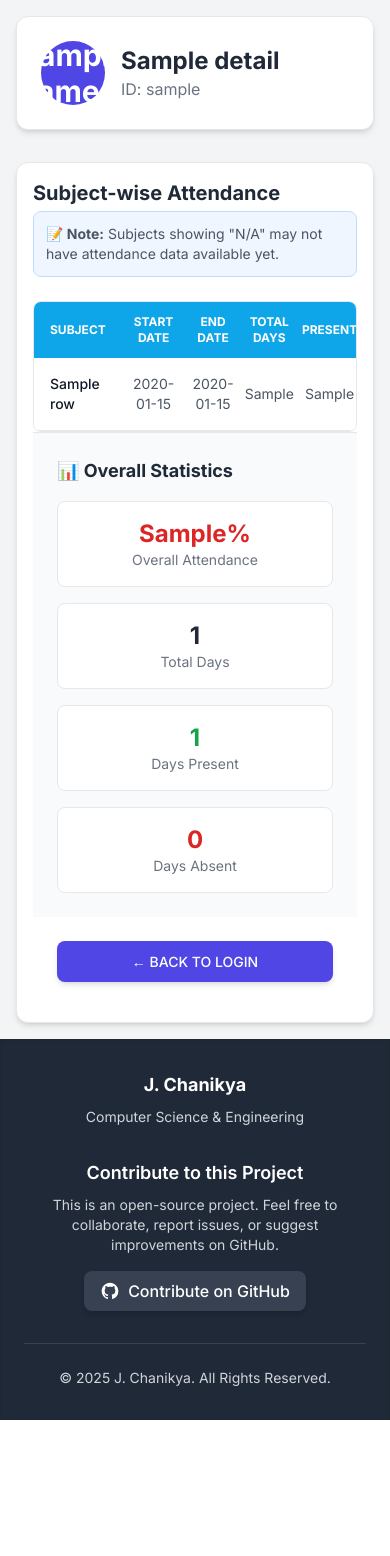
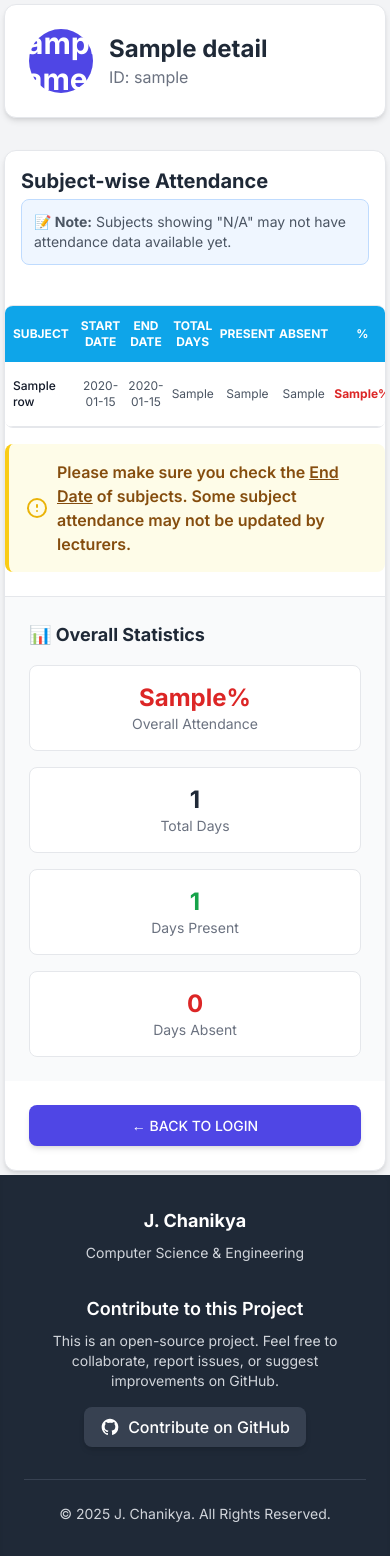
Before and after one commit to Chanikya-WebDev/JNTUA---Attendance-App, a Flask app: template templates/result.html in a window 390 px wide. Before the commit the page ends 1420 px from the top, so only its background shows below. Run offline with Flask 3, Linux system fonts and the light colour scheme; the template is opened without the code that fills it: most values are stand-ins (such as "Sample title", 1, 10 or a date in 2020); some libraries are stand-ins or nearby versions.

Commit message:
make attendance table layout fit to mobile screen

```diff
--- a/attendance_scraper.py
+++ b/attendance_scraper.py
@@ -105,14 +105,25 @@ def fetch_attendance(session: requests.Session, subjects: list):
             absent_count = total_days - present_count
             attendance_pct = round((present_count / total_days) * 100, 1) if total_days > 0 else 0
 
+            end_date_str = max(dates).strftime("%d-%m-%Y") if dates else None
+            end_date_warning = False
+            if end_date_str:
+                try:
+                    end_date_obj = datetime.strptime(end_date_str, "%d-%m-%Y")
+                    days_diff = (datetime.now() - end_date_obj).days
+                    if days_diff > 30:
+                        end_date_warning = True
+                except Exception:
+                    pass
             summary = {
                 "Subject": att_payload.get("sub_fullname", "Unknown"),
                 "Start Date": min(dates).strftime("%d-%m-%Y") if dates else None,
-                "End Date": max(dates).strftime("%d-%m-%Y") if dates else None,
+                "End Date": end_date_str,
                 "Total Days": total_days if dates else 0,
                 "No. of Present": present_count if dates else 0,
                 "No. of Absent": absent_count if dates else 0,
-                "Attendance %": attendance_pct if dates else 0
+                "Attendance %": attendance_pct if dates else 0,
+                "End Date Warning": end_date_warning
             }
         else:
             # If table not found, store None/0 values
@@ -123,7 +134,8 @@ def fetch_attendance(session: requests.Session, subjects: list):
                 "Total Days": 0,
                 "No. of Present": 0,
                 "No. of Absent": 0,
-                "Attendance %": 0
+                "Attendance %": 0,
+                "End Date Warning": False
             }
 
         all_summaries.append(summary)
--- a/templates/result.html
+++ b/templates/result.html
@@ -4,9 +4,7 @@
     <meta charset="UTF-8">
     <meta name="viewport" content="width=device-width, initial-scale=1.0">
     <title>Attendance Result - JNTUA</title>
-    <!-- Tailwind CSS for a modern, responsive design -->
     <script src="https://cdn.tailwindcss.com"></script>
-    <!-- Google Fonts: Inter for clean typography -->
     <link rel="preconnect" href="https://fonts.googleapis.com">
     <link rel="preconnect" href="https://fonts.gstatic.com" crossorigin>
     <link href="https://fonts.googleapis.com/css2?family=Inter:wght@400;500;600;700&display=swap" rel="stylesheet">
@@ -18,90 +16,65 @@
         .table-cell-wrap {
             word-break: break-word;
         }
-        /* Custom scrollbar for subtle horizontal scroll */
-        .subtle-scrollbar {
-            scrollbar-width: thin;
-            scrollbar-color: #a5b4fc #f3f4f6;
-        }
-        .subtle-scrollbar::-webkit-scrollbar {
-            height: 8px;
-        }
-        .subtle-scrollbar::-webkit-scrollbar-thumb {
-            background: #a5b4fc;
-            border-radius: 6px;
-        }
-        .subtle-scrollbar::-webkit-scrollbar-track {
-            background: #f3f4f6;
-        }
-        /* Responsive table tweaks */
-        @media (max-width: 450px) {
-            .attendance-table {
-                min-width: 400px;
-            }
-        }
     </style>
 </head>
 <body class="bg-gray-100 flex flex-col min-h-screen">
 
-    <!-- Main Content Area -->
-    <main class="flex-grow p-4 sm:p-6 md:p-8">
+    <main class="flex-grow p-1 sm:p-1 md:p-1">
         <div class="max-w-7xl mx-auto">
 
-            <!-- Header Section with Dynamic Data -->
             <header class="bg-white rounded-xl shadow-md p-6 mb-8 border border-gray-200">
                 <div class="flex items-center space-x-4">
                     <div class="flex-shrink-0 w-16 h-16 bg-indigo-600 rounded-full flex items-center justify-center text-white text-3xl font-bold">
                         {{ details['Name'][0] if details['Name'] else 'S' }}
                     </div>
+
                     <div>
                         <h1 class="text-2xl font-bold text-gray-800">{{ details['Name'] }}</h1>
                         <p class="text-md text-gray-500">ID: {{ details['Username'] }}</p>
+                        {% if details['Username'] == '24005A0404' %}
+                        <div class="mt-2 flex items-center justify-start">
+                            <span class="inline-flex items-center px-4 py-2 bg-gradient-to-r from-pink-400 via-red-400 to-yellow-300 text-white font-bold rounded-xl shadow-lg animate-pulse">
+                                <svg class="w-6 h-6 mr-2 text-pink-200" fill="none" stroke="currentColor" stroke-width="2" viewBox="0 0 24 24"><path stroke-linecap="round" stroke-linejoin="round" d="M4.318 6.318a4.5 4.5 0 016.364 0L12 7.636l1.318-1.318a4.5 4.5 0 116.364 6.364L12 21.364l-7.682-7.682a4.5 4.5 0 010-6.364z"/></svg>
+                                CR AND GR of ECE 💖
+                            </span>
+                        </div>
+                        {% endif %}
                     </div>
                 </div>
             </header>
 
-            <!-- Main Content Card -->
             <div class="bg-white rounded-xl shadow-md border border-gray-200 overflow-hidden">
-                <div class="p-4 sm:p-6">
+                <div class="p-0 sm:p-4">
+                    <div class="p-4 sm:p-0">
                         <h2 class="text-xl font-bold text-gray-800">Subject-wise Attendance</h2>
                         <p class="text-sm text-gray-600 mt-1 mb-6 bg-blue-50 p-3 rounded-lg border border-blue-200">
                             <strong>📝 Note:</strong> Subjects showing "N/A" may not have attendance data available yet.
                         </p>
+                    </div>
 
-                    <!-- Table Container for Horizontal Scrolling on Small Screens -->
-                    <div class="overflow-x-auto rounded-lg border border-gray-200 subtle-scrollbar" style="max-width:100vw;">
-        <!-- Responsive table: min-width for scroll, max-width for mobile, custom scrollbar -->
-        <table class="attendance-table min-w-[400px] w-full text-sm text-left text-gray-600">
+                    <div class="overflow-x-auto rounded-lg border-y sm:border border-gray-200">
+                        <table class="w-full text-xs text-left text-gray-600">
                             <thead class="text-xs text-white uppercase bg-sky-500">
                                 <tr>
-                    <!--
-                        KEY CHANGE #1: Removed `whitespace-nowrap` from the Subject column.
-                        - This allows the subject text to wrap onto multiple lines on small screens.
-                        - I've given it a fixed width (`w-48`) to control how much space it takes.
-                    -->
-                    <th scope="col" class="px-4 py-3 w-48">Subject</th>
-                    <th scope="col" class="px-3 py-3  text-center">Start Date</th>
-                    <th scope="col" class="px-3 py-3  text-center">End Date</th>
-                    <th scope="col" class="px-2 py-3  text-center">Total Days</th>
-                    <th scope="col" class="px-1 py-3  text-center">Present</th>
-                    <th scope="col" class="px-1 py-3  text-center">Absent</th>
-                    <th scope="col" class="px-1 py-3  text-center">%</th>
+                                    <th scope="col" class="px-2 py-3">Subject</th>
+                                    <th scope="col" class="px-1 py-3 text-center">Start Date</th>
+                                    <th scope="col" class="px-1 py-3 text-center">End Date</th>
+                                    <th scope="col" class="px-1 py-3 text-center">Total Days</th>
+                                    <th scope="col" class="px-0.5 py-3 text-center">Present</th>
+                                    <th scope="col" class="px-0.5 py-3 text-center">Absent</th>
+                                    <th scope="col" class="px-1 py-3 text-center">%</th>
                                 </tr>
                             </thead>
                             <tbody>
-                <!-- Django/Jinja2 template loop. The dummy data has been removed. -->
                                 {% for row in df %}
                                 <tr class="bg-white border-b hover:bg-gray-50 {% if row['Total Days'] == 0 %}bg-amber-50 hover:bg-amber-100{% endif %}">
-                    <!--
-                        KEY CHANGE #2: Removed `whitespace-nowrap` from the subject cell as well.
-                        - The text inside this cell will now wrap according to the width set in the header.
-                    -->
-                    <th scope="row" class="px-4 py-4 font-medium text-gray-900">{{ row['Subject'] }}</th>
-                    <td class="px-1 py-4 text-center ">{% if row['Start Date'] == 'N/A' %}<span class="italic text-gray-400">N/A</span>{% else %}{{ row['Start Date'] }}{% endif %}</td>
-                    <td class="px-1 py-4 text-center ">{% if row['End Date'] == 'N/A' %}<span class="italic text-gray-400">N/A</span>{% else %}{{ row['End Date'] }}{% endif %}</td>
+                                    <th scope="row" class="px-2 py-4 font-medium text-gray-900">{{ row['Subject'] }}</th>
+                                    <td class="px-1 py-4 text-center">{% if row['Start Date'] == 'N/A' %}<span class="italic text-gray-400">N/A</span>{% else %}{{ row['Start Date'] }}{% endif %}</td>
+                                    <td class="px-1 py-4 text-center {% if row['End Date Warning'] %}bg-yellow-100 text-yellow-800 font-semibold border border-yellow-400{% endif %}">{% if row['End Date'] == 'N/A' %}<span class="italic text-gray-400">N/A</span>{% else %}{{ row['End Date'] }}{% endif %}</td>
                                     <td class="px-1 py-2 text-center whitespace-nowrap">{{ row['Total Days'] }}</td>
-                    <td class="px-1 py-2 text-center whitespace-nowrap">{{ row['No. of Present'] }}</td>
-                    <td class="px-1 py-2 text-center whitespace-nowrap">{{ row['No. of Absent'] }}</td>
+                                    <td class="px-0.5 py-2 text-center whitespace-nowrap">{{ row['No. of Present'] }}</td>
+                                    <td class="px-0.5 py-2 text-center whitespace-nowrap">{{ row['No. of Absent'] }}</td>
                                     <td class="px-1 py-2 text-center whitespace-nowrap font-bold">
                                         {% if row['Attendance %'] == 'N/A' %}
                                             <span class="italic text-gray-400">N/A</span>
@@ -117,8 +90,13 @@
                             </tbody>
                         </table>
                     </div>
+                    <!-- Warning suggestion about end date -->
+                    <div class="mt-4 mb-6 p-4 bg-yellow-50 border-l-4 border-yellow-400 text-yellow-800 rounded-lg flex items-center gap-2">
+                        <svg class="w-6 h-6 text-yellow-500 flex-shrink-0" fill="none" stroke="currentColor" stroke-width="2" viewBox="0 0 24 24"><path stroke-linecap="round" stroke-linejoin="round" d="M12 9v2m0 4h.01M21 12a9 9 0 11-18 0 9 9 0 0118 0z"/></svg>
+                        <span class="font-semibold">Please make sure you check the <span class="underline">End Date</span> of subjects. Some subject attendance may not be updated by lecturers.</span>
+                    </div>
+                </div>
 
-                <!-- Overall Statistics Section with Dynamic Data -->
                 <div class="bg-gray-50 p-6 border-t border-gray-200">
                     <h3 class="text-lg font-bold text-gray-800 mb-4">📊 Overall Statistics</h3>
                     <div class="grid grid-cols-1 sm:grid-cols-2 md:grid-cols-4 gap-4 text-center">
@@ -140,25 +118,21 @@
                         </div>
                     </div>
                 </div>
-                 <!-- Action Buttons -->
                  <div class="p-6 flex flex-col sm:flex-row items-center justify-center gap-4">
                     <a href="/" class="w-full sm:w-auto text-center px-6 py-2.5 bg-indigo-600 text-white font-medium text-sm leading-normal uppercase rounded-lg shadow-md hover:bg-indigo-700 transition duration-150 ease-in-out">
                         ← Back to Login
                     </a>
-
                 </div>
             </div>
         </div>
     </main>
 
-    <!-- Professional and Responsive Footer -->
     <footer class="bg-gray-800 text-gray-300 shadow-inner mt-auto">
         <div class="container mx-auto px-6 py-8">
             <div class="flex flex-col md:flex-row justify-evenly items-center md:items-center space-y-8 md:space-y-0">
                 <div class="text-center md:text-left w-full md:w-auto">
                     <h3 class="font-bold text-lg text-white mb-2">J. Chanikya</h3>
                     <p class="text-sm">Computer Science & Engineering</p>
-                    <!-- <p class="text-sm">Batch of 2024-2027</p> -->
                 </div>
                 <div class="text-center md:text-center max-w-md mx-auto md:mx-0">
                     <h3 class="font-semibold text-lg text-white mb-2">Contribute to this Project</h3>
```
Lines whose indentation alone changed are shown as unchanged.
